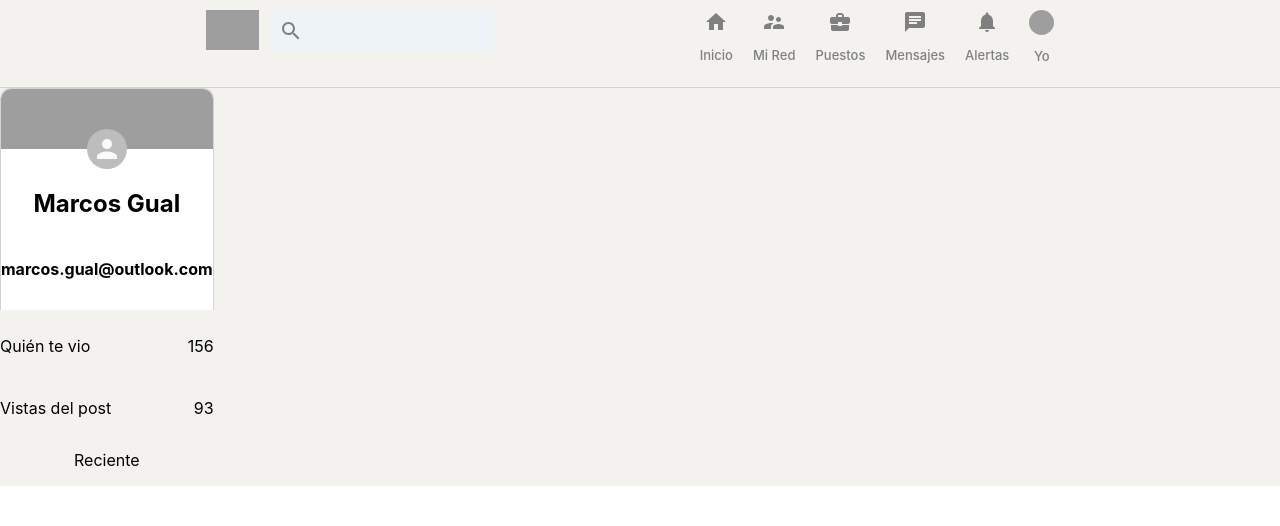
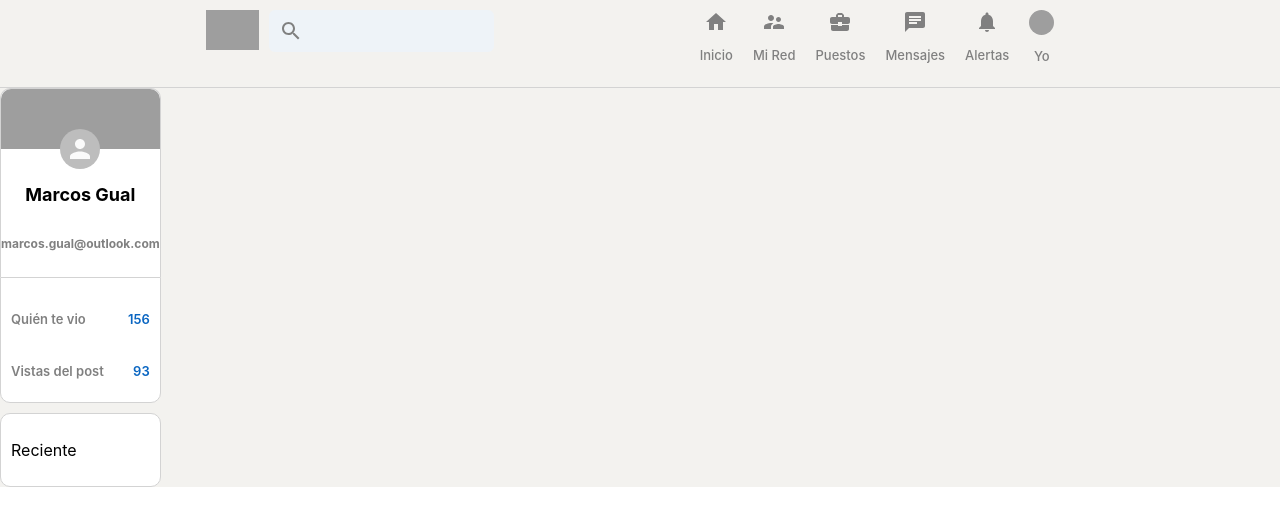
Before and after one commit to MarcosGual/social-app-react, a React (Create React App) app in the folder mock-social-app/: page / in a window 1280 px wide. Shown: the top 526 px of the page. Built offline with nearby package versions, Linux system fonts and the light colour scheme; grey boxes are pictures that could not be loaded.

Commit message:
barraLateral
estilos

```diff
--- a/mock-social-app/src/BarraLateral.css
+++ b/mock-social-app/src/BarraLateral.css
@@ -1,4 +1,4 @@
-.barralateral{
+.barralateral {
     position: sticky;
     top: 80px;
     flex: 0.2;
@@ -7,11 +7,11 @@
     height: fit-content;
 }
 
-.barralateral__avatar{
+.barralateral__avatar {
     margin-bottom: 10px;
 }
 
-.barralateral__arriba{
+.barralateral__arriba {
     display: flex;
     flex-direction: column;
     align-items: center;
@@ -23,7 +23,7 @@
     padding-bottom: 10px;
 }
 
-.barralateral__arriba > img{
+.barralateral__arriba>img {
     margin-bottom: -20px;
     width: 100%;
     height: 60px;
@@ -31,8 +31,46 @@
     border-top-right-radius: 10px;
 }
 
-.barralateral__stat{
+.barralateral__arriba>h4{
+    color: gray;
+    font-size: 12px;
+}
+
+.barralateral__arriba>h2{
+    font-size: 18px;
+}
+
+.barralateral__stat {
     margin-top: 10px;
     display: flex;
     justify-content: space-between;
 }
+
+.barralateral__stat>p {
+    color: gray;
+    font-size: 13px;
+    font-weight: 600;
+}
+
+.barralateral__stats{
+    padding: 10px;
+    margin-bottom: 10px;
+    border: 1px solid lightgray;
+    background-color: white;
+    border-bottom-left-radius: 10px;
+    border-bottom-right-radius: 10px;
+}
+
+.barralateral__numero{
+    font-weight: bold;
+    color: #0a66c2 !important; /*El importante es para que tenga predominancia el color sobre el de la clase superior*/
+}
+
+.barralateral__abajo{
+    text-align: left;
+    padding: 10px;
+    border: 1px solid lightgray;
+    background-color: white;
+    border-radius: 10px;
+    margin-top: 10px;
+}
--- a/mock-social-app/src/BarraLateral.tsx
+++ b/mock-social-app/src/BarraLateral.tsx
@@ -23,7 +23,7 @@
             </div>
         </div>
 
-        <div className="barralateral__boton">
+        <div className="barralateral__abajo">
             <p>Reciente</p>
         </div>
     </div>
```
